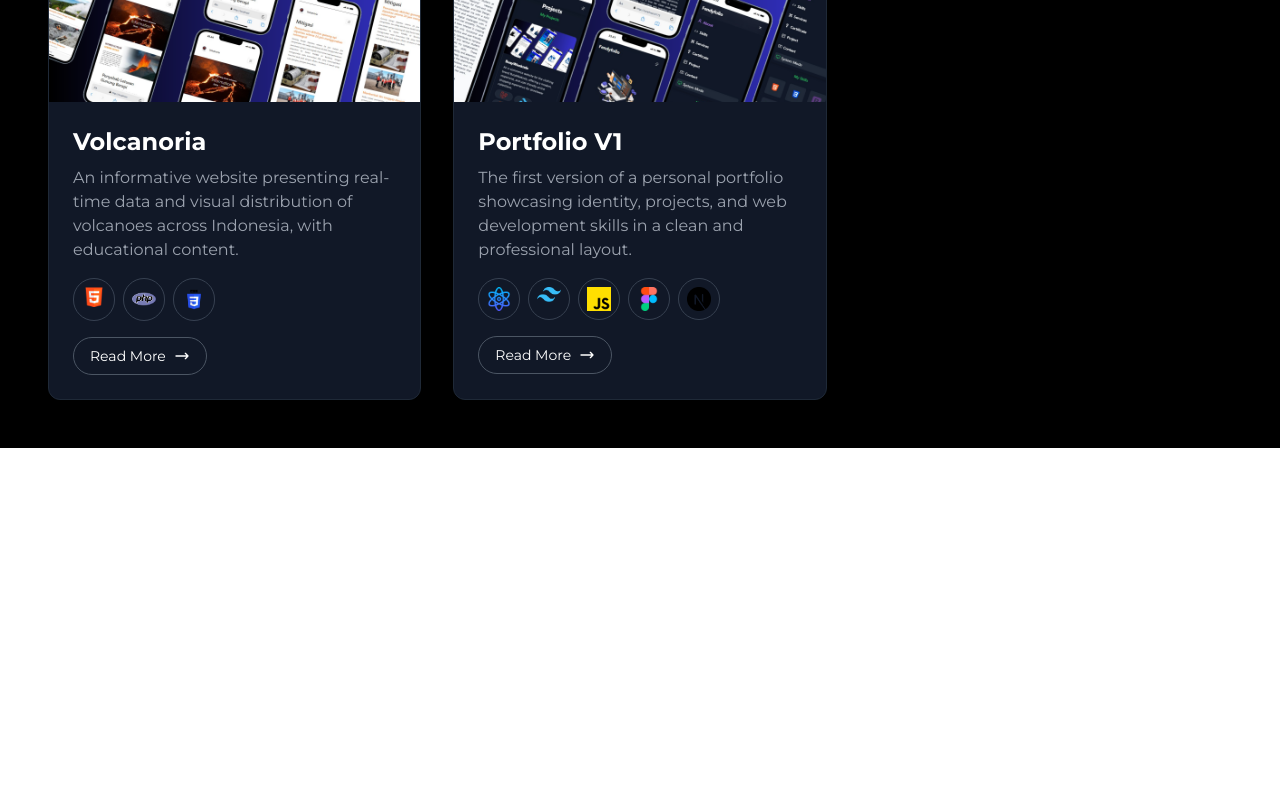
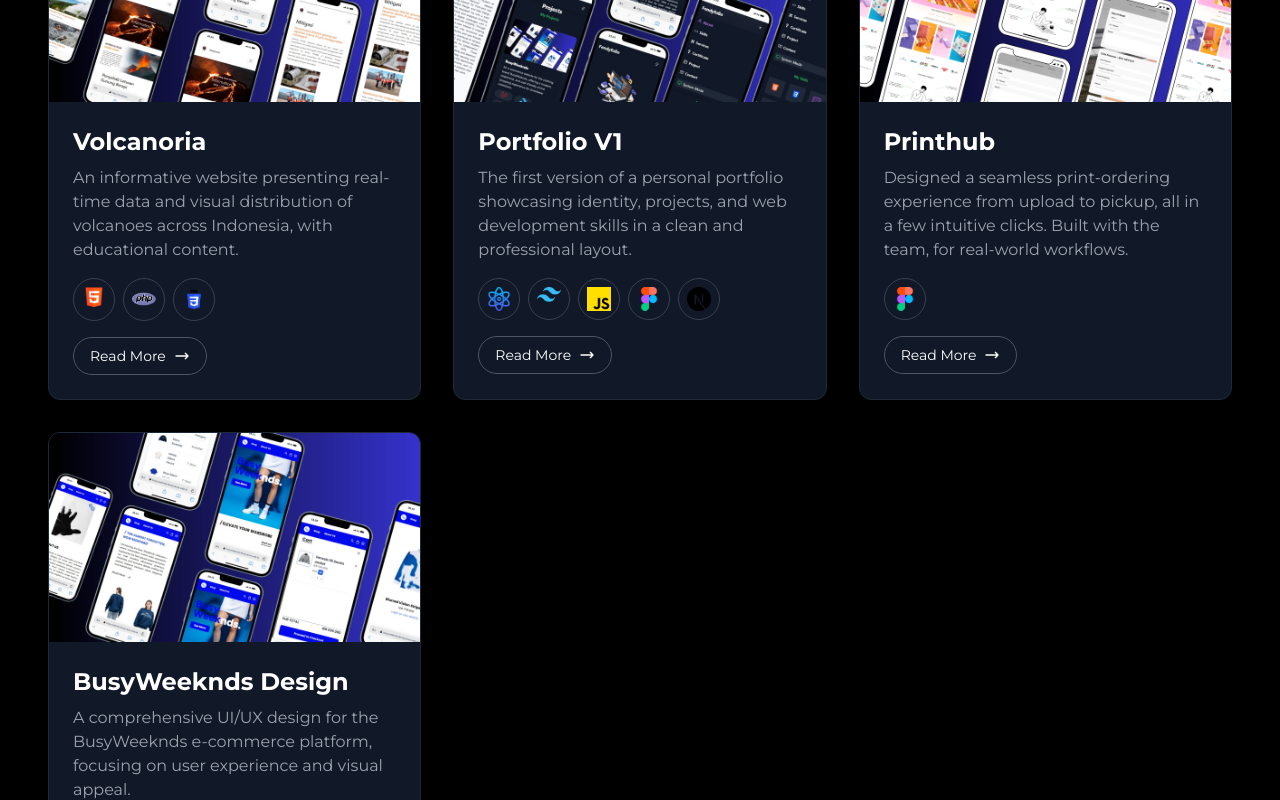
Before and after one commit to Fendyra/my-portfolio, a Next.js app: page /works in a window 1280 px wide. Shown: the part 980-1780 px from the top of the page. Before the commit the page ends 1428 px from the top, so only its background shows below. Built offline with nearby package versions, Linux system fonts and the light colour scheme.

Commit message:
Add Selected Project

```diff
--- a/src/app/component/about.jsx
+++ b/src/app/component/about.jsx
@@ -91,7 +91,6 @@ const About = forwardRef((props, ref) => {
     "VS Code",
   ];
 
-  // REMOVED renderStars function
 
   return (
     <motion.section
--- a/src/app/works/page.jsx
+++ b/src/app/works/page.jsx
@@ -36,7 +36,7 @@ const projects = [
     description:
       "An online learning platform providing structured IT classes for beginners to advanced learners, with registration features and digital course materials.",
     image: "/assets/elearnify.png",
-    link: "#",
+    link: "",
     github: "https://github.com/Fendyra/Elearnify",
     technologies: [
       { name: "PHP", logo: "/assets/php.png" },
@@ -68,7 +68,7 @@ const projects = [
     description:
       "An informative website presenting real-time data and visual distribution of volcanoes across Indonesia, with educational content.",
     image: "/assets/volcanoria.png",
-    link: "#",
+    link: "",
     github: "https://github.com/Fendyra/volcanoria",
     technologies: [
       { name: "HTML", logo: "/assets/html-5.png" },
@@ -82,8 +82,8 @@ const projects = [
     description:
       "The first version of a personal portfolio showcasing identity, projects, and web development skills in a clean and professional layout.",
     image: "/assets/portfolio-V1.png",
-    link: "#",
-    github: "#",
+    link: "https://portfolio-fendyra-b7txyrpxv-fendyras-projects.vercel.app/",
+    github: "https://github.com/Fendyra/portfolio-v2",
     technologies: [
       { name: "React", logo: "/assets/react.png" },
       { name: "TailwindCSS", logo: "/assets/tailwindcss.png" },
@@ -91,6 +91,28 @@ const projects = [
       { name: "Figma", logo: "/assets/figma.png" },
       { name: "Next Js", logo: "/assets/nextjs.png" },
     ],
+  },
+  {
+    id: 6,
+    title: "Printhub",
+    description:
+      "Designed a seamless print-ordering experience from upload to pickup, all in a few intuitive clicks. Built with the team, for real-world workflows.",
+    image: "/assets/printhub.png",
+    link: "",
+    github:
+      "https://www.figma.com/design/OT3qM6FE8dxz1UKspfTtql/RKPL-1?node-id=1-3&t=cZw4Lja3X3ocWT7f-1",
+    technologies: [{ name: "Figma", logo: "/assets/figma.png" }],
+  },
+  {
+    id: 7,
+    title: "BusyWeeknds Design",
+    description:
+      "A comprehensive UI/UX design for the BusyWeeknds e-commerce platform, focusing on user experience and visual appeal.",
+    image: "/assets/busyweeknds_design.png",
+    link: "",
+    github:
+      "https://www.figma.com/design/OT3qM6FE8dxz1UKspfTtql/RKPL-1?node-id=1-3&t=cZw4Lja3X3ocWT7f-1",
+    technologies: [{ name: "Figma", logo: "/assets/figma.png" }],
   },
 ];
 
```
Also changed, not shown: public/assets/busyweeknds_design.png (added), public/assets/printhub.png (added).
